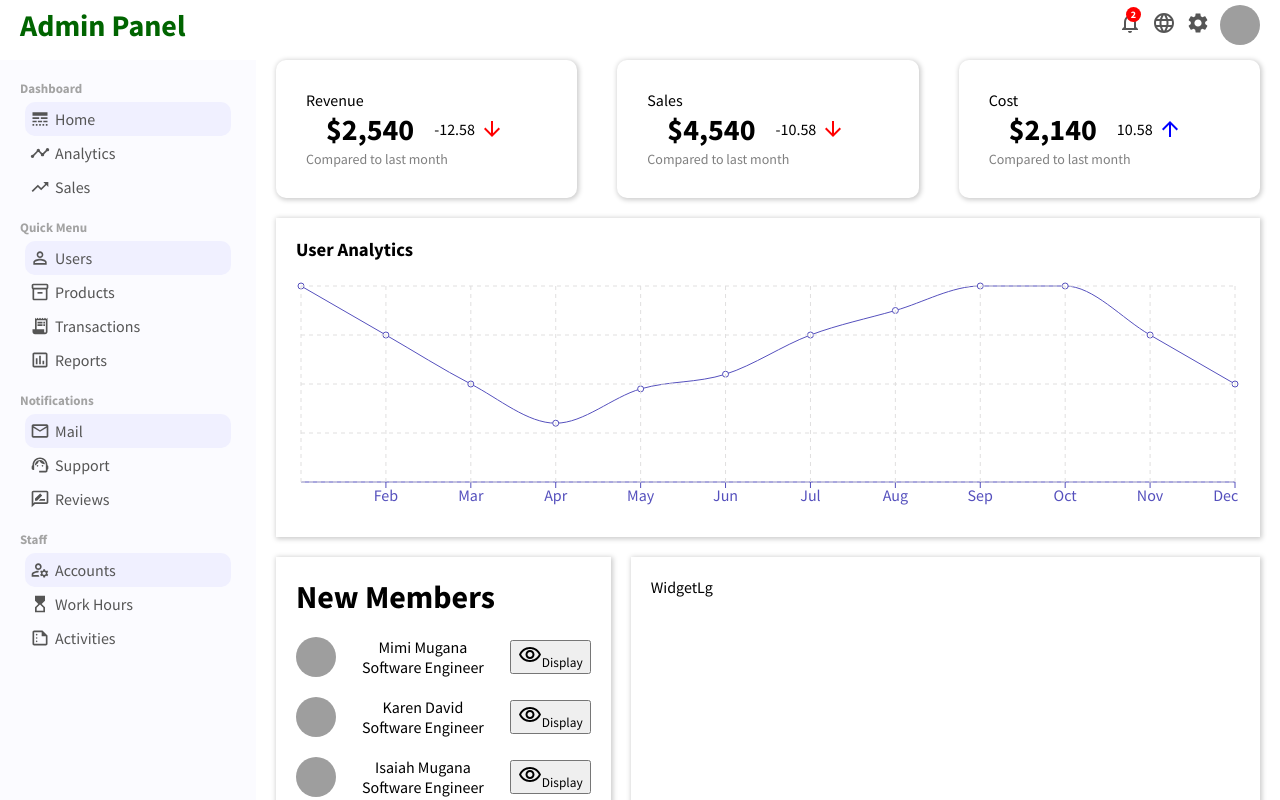
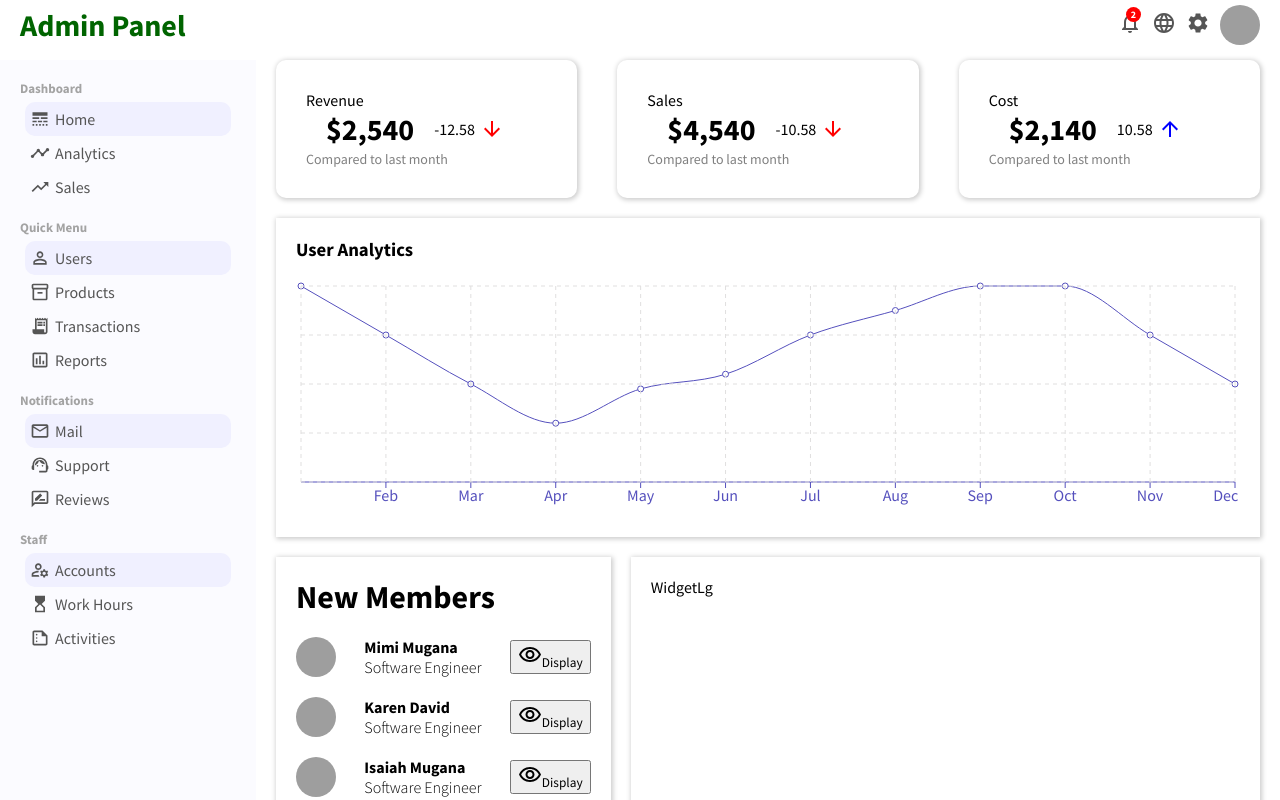
Before and after one commit to PJMantoss/admin_panel, a React (Create React App) app: page / in a window 1280 px wide. Shown: the top 800 px of the page. Built offline with nearby package versions, Linux system fonts and the light colour scheme; grey boxes are pictures that could not be loaded.

Commit message:
update small Widget components

```diff
--- a/src/components/widgetSm/widgetSm.css
+++ b/src/components/widgetSm/widgetSm.css
@@ -34,5 +34,12 @@
 .widgetSmUser {
     display: flex;
     flex-direction: column;
-    align-items: center;
 }
+
+.widgetSmUsername {
+    font-weight: bold;
+}
+
+.widgetSmUserTitle {
+    font-weight: 300;
+}
```
